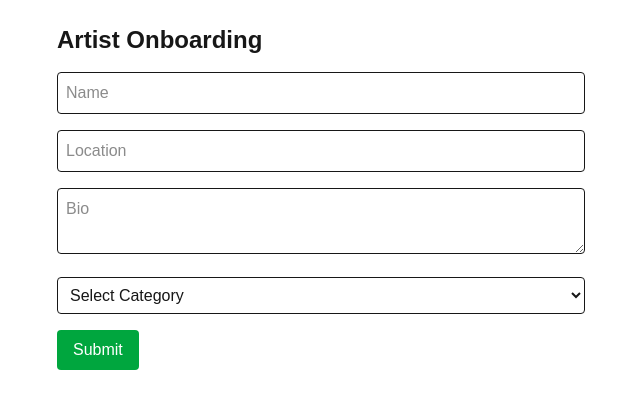
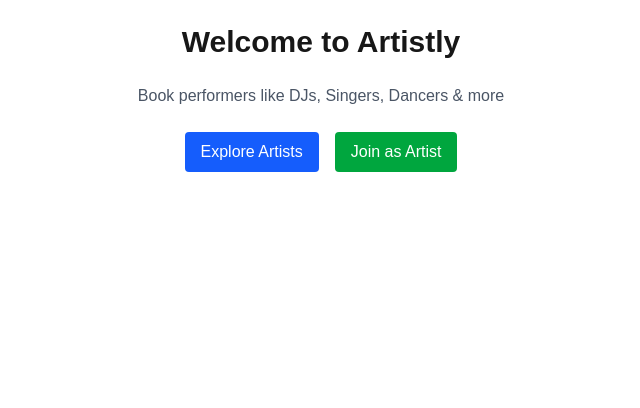
Before and after one commit to Mayursanodiya-code/artistly, a Next.js app: page / in a window 1280 px wide. Shown: the top 408 px of the page, without its empty margins (319-959 px from the left). Built offline with nearby package versions, Linux system fonts and the light colour scheme.

Commit message:
complete: 3-page app with navigation buttons

```diff
--- a/src/app/artists/page.tsx
+++ b/src/app/artists/page.tsx
@@ -1,12 +1,16 @@
+import Link from "next/link";
+
 const artists = [
   { name: "DJ Rhea", category: "DJ", location: "Mumbai", fee: "₹20,000" },
   { name: "Singer Dev", category: "Singer", location: "Delhi", fee: "₹15,000" },
+  { name: "Dance Vibes", category: "Dancer", location: "Pune", fee: "₹10,000" },
 ];
 
 export default function ArtistListing() {
   return (
-    <main className="p-6">
-      <h1 className="text-2xl font-bold mb-6">Browse Artists</h1>
+    <main className="p-6 space-y-6">
+      <h1 className="text-2xl font-bold">Browse Artists</h1>
+
       <div className="grid grid-cols-1 sm:grid-cols-2 md:grid-cols-3 gap-6">
         {artists.map((artist, index) => (
           <div key={index} className="p-4 border rounded shadow">
@@ -21,6 +25,14 @@ export default function ArtistListing() {
           </div>
         ))}
       </div>
+
+      <div className="text-center">
+        <Link href="/onboard">
+          <button className="mt-6 px-4 py-2 bg-green-600 text-white rounded">
+            Add Your Profile
+          </button>
+        </Link>
+      </div>
     </main>
   );
 }
--- a/src/app/onboard/page.tsx
+++ b/src/app/onboard/page.tsx
@@ -1,5 +1,6 @@
 "use client";
 
+import Link from "next/link";
 import { useForm, FieldValues } from "react-hook-form";
 
 export default function OnboardPage() {
@@ -11,8 +12,9 @@ export default function OnboardPage() {
   };
 
   return (
-    <main className="p-6 max-w-xl mx-auto">
-      <h1 className="text-2xl font-bold mb-4">Artist Onboarding</h1>
+    <main className="p-6 max-w-xl mx-auto space-y-6">
+      <h1 className="text-2xl font-bold">Artist Onboarding</h1>
+
       <form onSubmit={handleSubmit(onSubmit)} className="space-y-4">
         <input
           {...register("name")}
@@ -42,6 +44,14 @@ export default function OnboardPage() {
           Submit
         </button>
       </form>
+
+      <div className="text-center">
+        <Link href="/">
+          <button className="mt-4 bg-blue-500 text-white px-4 py-2 rounded">
+            Back to Home
+          </button>
+        </Link>
+      </div>
     </main>
   );
 }
--- a/src/app/page.tsx
+++ b/src/app/page.tsx
@@ -1,30 +1,25 @@
-'use client'
+import Link from "next/link";
 
-import { useForm, FieldValues } from 'react-hook-form'
+export default function HomePage() {
+  return (
+    <main className="p-6 text-center space-y-6">
+      <h1 className="text-3xl font-bold">Welcome to Artistly</h1>
+      <p className="text-gray-600">
+        Book performers like DJs, Singers, Dancers & more
+      </p>
 
-export default function OnboardPage() {
-  const { register, handleSubmit } = useForm()
-
-  const onSubmit = (data: FieldValues) => {
-    alert("Form Submitted!")
-    console.log(data)
-  }
-
-  return (
-    <main className="p-6 max-w-xl mx-auto">
-      <h1 className="text-2xl font-bold mb-4">Artist Onboarding</h1>
-      <form onSubmit={handleSubmit(onSubmit)} className="space-y-4">
-        <input {...register("name")} placeholder="Name" className="w-full p-2 border rounded" />
-        <input {...register("location")} placeholder="Location" className="w-full p-2 border rounded" />
-        <textarea {...register("bio")} placeholder="Bio" className="w-full p-2 border rounded" />
-        <select {...register("category")} className="w-full p-2 border rounded">
-          <option value="">Select Category</option>
-          <option value="Singer">Singer</option>
-          <option value="Dancer">Dancer</option>
-          <option value="DJ">DJ</option>
-        </select>
-        <button type="submit" className="bg-green-600 text-white px-4 py-2 rounded">Submit</button>
-      </form>
+      <div className="flex justify-center gap-4">
+        <Link href="/artists">
+          <button className="bg-blue-600 text-white px-4 py-2 rounded">
+            Explore Artists
+          </button>
+        </Link>
+        <Link href="/onboard">
+          <button className="bg-green-600 text-white px-4 py-2 rounded">
+            Join as Artist
+          </button>
+        </Link>
+      </div>
     </main>
-  )
+  );
 }
```
